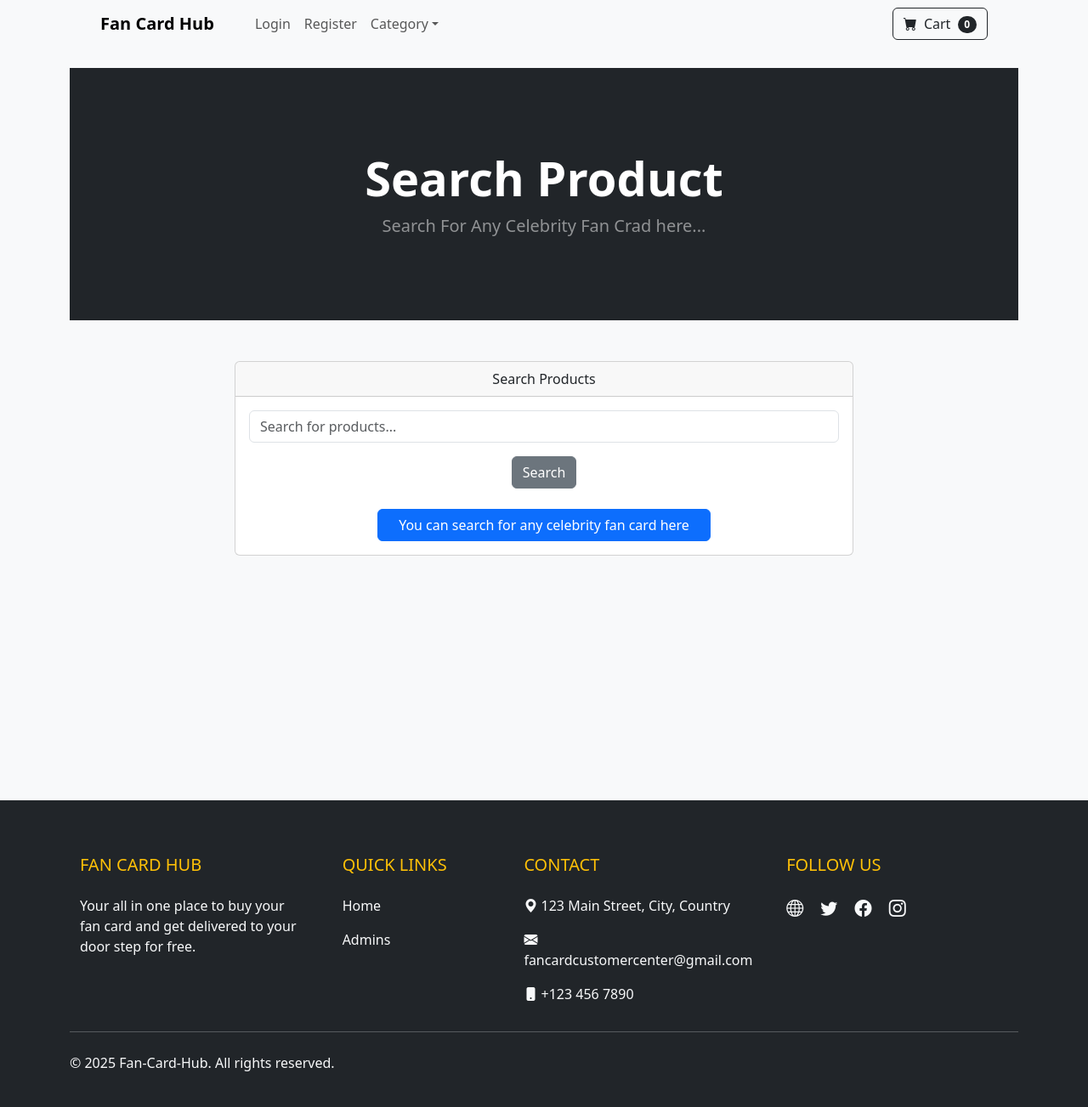
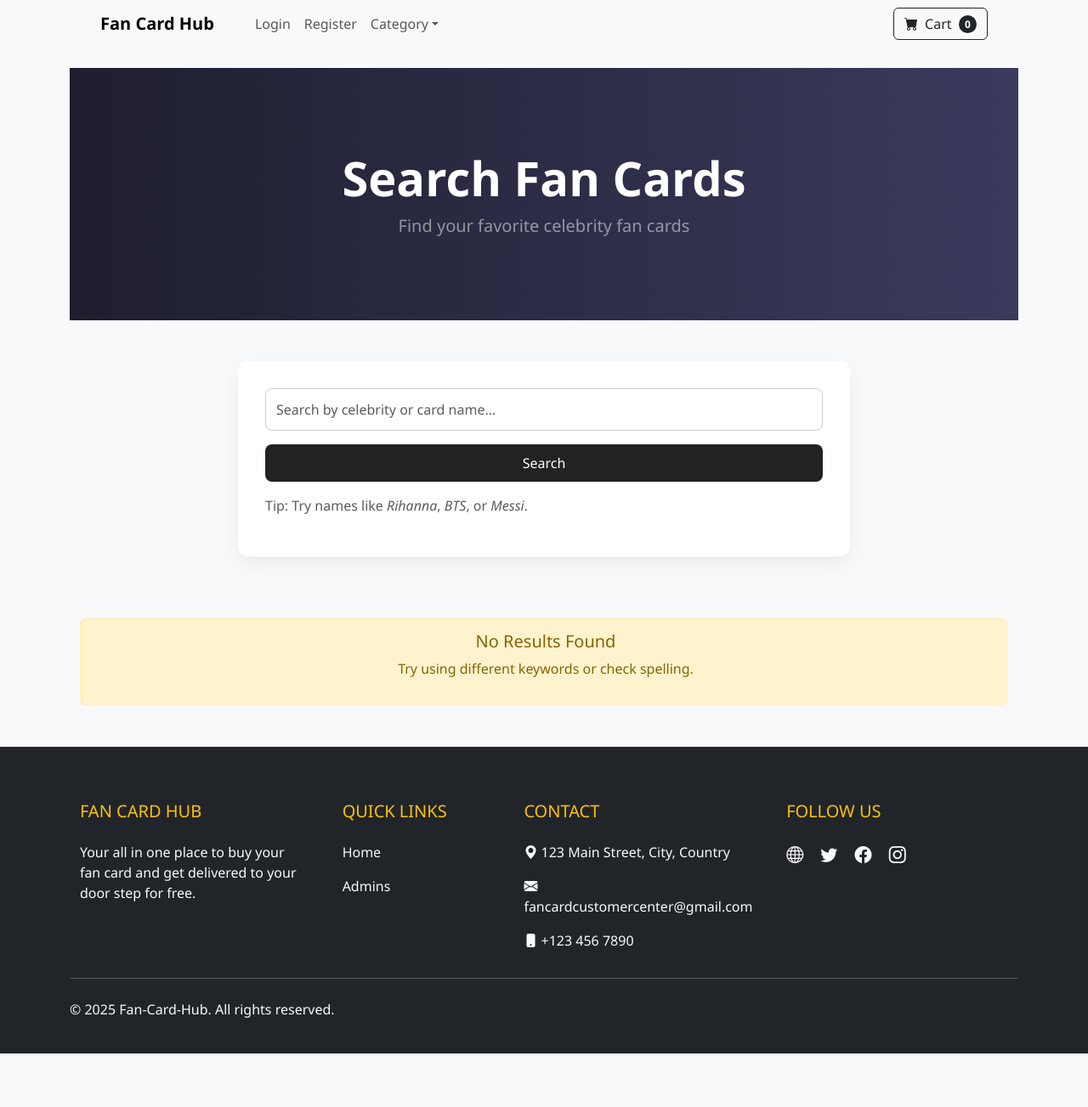
Before and after one commit to Tordi-portfolio/korean_fan_card, a Django app: page /search in a window 1280 px wide. Shown: the whole page at 85% size. After the commit the page ends 1240 px from the top, so only its background shows below. Run offline with Django 5.2, Linux system fonts and the light colour scheme.

Commit message:
third commit

```diff
--- a/store/templates/search.html
+++ b/store/templates/search.html
@@ -1,133 +1,153 @@
 {% extends 'base.html' %}
-
 {% load static %}
 
 {% block content %}
-     <!-- Header-->
+
+<!-- ✅ Embedded Professional CSS -->
+<style>
+  body {
+    font-family: 'Segoe UI', Tahoma, Geneva, Verdana, sans-serif;
+    background-color: #f9f9f9;
+  }
+
+  header.bg-dark {
+    background: linear-gradient(to right, #1e1e2f, #3a3a5d);
+  }
+
+  .card {
+    border: none;
+    transition: transform 0.3s ease, box-shadow 0.3s ease;
+  }
+
+  .card:hover {
+    transform: scale(1.02);
+    box-shadow: 0 8px 24px rgba(0, 0, 0, 0.15);
+  }
+
+  .search-box {
+    background-color: white;
+    padding: 2rem;
+    border-radius: 12px;
+    box-shadow: 0 8px 20px rgba(0, 0, 0, 0.06);
+  }
+
+  .search-box input {
+    padding: 12px;
+    border-radius: 8px;
+    border: 1px solid #ccc;
+  }
+
+  .search-box button {
+    padding: 10px 30px;
+    background-color: #222;
+    color: white;
+    border: none;
+    border-radius: 8px;
+    margin-top: 10px;
+    transition: background-color 0.3s ease;
+  }
+
+  .search-box button:hover {
+    background-color: #444;
+  }
+
+  .product-description {
+    font-size: 0.9rem;
+    color: #555;
+  }
+
+  .badge {
+    font-size: 0.75rem;
+    padding: 0.4em 0.6em;
+  }
+
+  .card-footer a {
+    background-color: #1e1e2f;
+    border: none;
+    color: white;
+    transition: background-color 0.3s ease;
+  }
+
+  .card-footer a:hover {
+    background-color: #3a3a5d;
+  }
+
+  .no-results {
+    background-color: #fff3cd;
+    padding: 1rem;
+    border-left: 4px solid #ffeeba;
+    border-radius: 8px;
+    color: #856404;
+    text-align: center;
+  }
+</style>
+
+<!-- ✅ Hero Banner -->
 <header class="bg-dark py-5">
   <div class="container px-4 px-lg-5 my-5">
     <div class="text-center text-white">
-                <h1 class="display-4 fw-bolder">Search Product</h1>
-                <p class="lead fw-normal text-white-50 mb-0">Search For Any Celebrity Fan Crad here...</p>
+      <h1 class="display-4 fw-bolder">Search Fan Cards</h1>
+      <p class="lead fw-normal text-white-50 mb-0">Find your favorite celebrity fan cards</p>
     </div>
   </div>
 </header>
-    <br><br>
 
-    <div class="container">
-        <div class="row">
-            <center>
-                <div class="col-8">
-                    <div class="card">
-                        <div class="card-header">
-                          Search Products
-                        </div>
-                        <div class="card-body">
+<!-- ✅ Search Form -->
+<div class="container my-5">
+  <div class="row justify-content-center">
+    <div class="col-lg-8">
+      <div class="search-box">
         <form action="{% url 'search' %}" method="POST">
           {% csrf_token %}
-
-                                <div class="mb-3">
-                                    <input type="text" class="form-control" id="exampleFormControlInput1" placeholder="Search for products..." name="searched">
-                                  </div>
-                                  <!-- <div class="mb-3">
-                                    <label for="exampleFormControlTextarea1" class="form-label">Example textarea</label>
-                                    <textarea class="form-control" id="exampleFormControlTextarea1" rows="3"></textarea>
-                                  </div> -->
-
-                                  <button type="submit" class="btn btn-secondary">Search</button>
-                                  <br><br>
-                                  <strong class="btn btn-primary"><div class="container">
-                                    You can search for any celebrity fan card here
-                                  </div></strong>
+          <input type="text" name="searched" class="form-control" placeholder="Search by celebrity or card name..." required>
+          <button type="submit" class="btn w-100 mt-3">Search</button>
+          <p class="text-muted mt-3">Tip: Try names like <em>Rihanna</em>, <em>BTS</em>, or <em>Messi</em>.</p>
         </form>
       </div>
     </div>
   </div>
-            </center>
-        </div>
-    </div>
-    <br><br><br><br>
-
-    <div class="row gx-4 gx-lg-5 row-cols-2 row-cols-md-3 row-cols-xl-4 justify-content-center"></div>
-        {% if searched %}
-
-        {% for product in searched %}
-
-        {% if product.is_sale %}
-
-        <div class="col mb-5">
-            <div class="card h-100">
-                <!-- sale badge -->
-                    <div class="badge bg-dark text-white position-absolute" style="top: 0.5rem; right: 0.5rem;">Sale</div>
-                <!-- Product image-->
-                <img class="card-img-top" src="{{product.image.url}}" alt="..." />
-                <!-- Product details-->
-                <div class="card-body p-4">
-                    <div class="text-center">
-                        <!-- Product name-->
-                        <h5 class="fw-bolder">{{product.name}}</h5>
-
-                        <!-- Sale -->
-                            <div class="d-flex justify-content-center small text-warning mb-2">
-                            <div class="bi-star-fill"></div>
-                            &nbsp;&nbsp;Sale&nbsp;&nbsp;
-                            <div class="bi-star-fill"></div>
 </div>
 
-                        <!-- Product price-->
-                        <strike>
-                            #{{product.price}}
-                        </strike>
-                        #{{product.sale_price}}
-                        <br>
-                        &nbsp;
-                        {{product.description}}
-                        <br>
+<!-- ✅ Results Section -->
+<div class="container mb-5">
+  {% if searched %}
+    <div class="row gx-4 gy-5 row-cols-1 row-cols-md-3 row-cols-xl-4 justify-content-center">
+      {% for product in searched %}
+        <div class="col">
+          <div class="card h-100">
+            {% if product.is_sale %}
+              <div class="badge bg-danger text-white position-absolute" style="top: 0.5rem; right: 0.5rem;">Sale</div>
+            {% endif %}
+            <img class="card-img-top" src="{{ product.image.url }}" alt="{{ product.name }}" style="height: 240px; object-fit: cover; border-top-left-radius: 12px; border-top-right-radius: 12px;">
+            <div class="card-body p-4 text-center">
+              <h5 class="fw-bolder">{{ product.name }}</h5>
+              {% if product.is_sale %}
+                <p>
+                  <strike class="text-muted">#{{ product.price }}</strike><br>
+                  <span class="text-success fw-bold">#{{ product.sale_price }}</span>
+                </p>
+              {% else %}
+                <p class="text-dark fw-semibold">#{{ product.price }}</p>
+              {% endif %}
+              <p class="product-description">{{ product.description|truncatewords:15 }}</p>
             </div>
-                </div>
-                <!-- Product actions-->
-                <div class="card-footer p-4 pt-0 border-top-0 bg-transparent">
-                    <div class="text-center"><a class="btn btn-outline-dark mt-auto" href="{% url 'product' product.id %}">View Product</a></div>
+            <div class="card-footer bg-transparent text-center">
+              <a href="{% url 'product' product.id %}" class="btn btn-outline-light">View Product</a>
             </div>
           </div>
         </div>
-
+      {% endfor %}
+    </div>
   {% else %}
-
-
-        <div class="col mb-5">
-            <div class="card h-100">
-                <!-- Product image-->
-                <img class="card-img-top" src="{{product.image.url}}" alt="..." />
-                <!-- Product details-->
-                <div class="card-body p-4">
-                    <div class="text-center">
-                        <!-- Product name-->
-                        <h5 class="fw-bolder">{{product.name}}</h5>
-                        <!-- Product price-->
-                        #{{product.price}}
-                        <br>
-                        {{product.description}}
-                        <br>
-                    </div>
-                </div>
-                <!-- Product actions-->
-                <div class="card-footer p-4 pt-0 border-top-0 bg-transparent">
-                    <div class="text-center"><a class="btn btn-outline-dark mt-auto" href="{% url 'product' product.id %}">View Product</a></div>
+    <div class="row">
+      <div class="col text-center mt-4">
+        <div class="no-results">
+          <h5>No Results Found</h5>
+          <p>Try using different keywords or check spelling.</p>
         </div>
       </div>
     </div>
-
-
-        {% endif %}
-
-        {% endfor %}
-
   {% endif %}
 </div>
-</div>
 
-    <br><br><br><br><br><b><br>
-
-    </b>
 {% endblock %}
```
Also changed, not shown: store/templates/category.html (+108 -31 lines), store/templates/payment.html (+4 -4 lines). Lines whose indentation alone changed are shown as unchanged.
